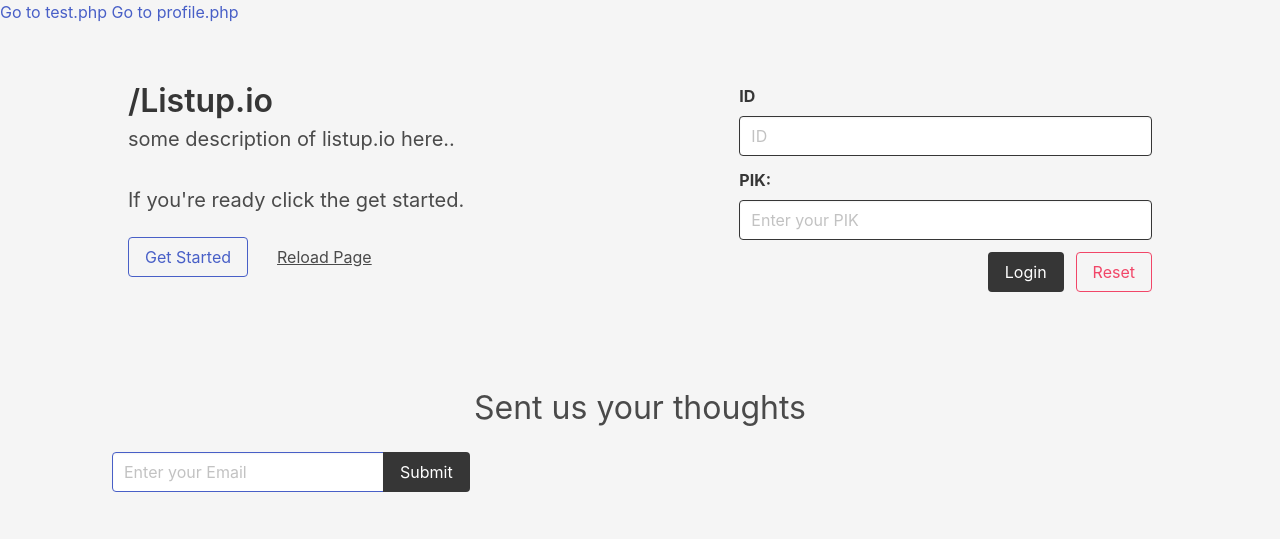
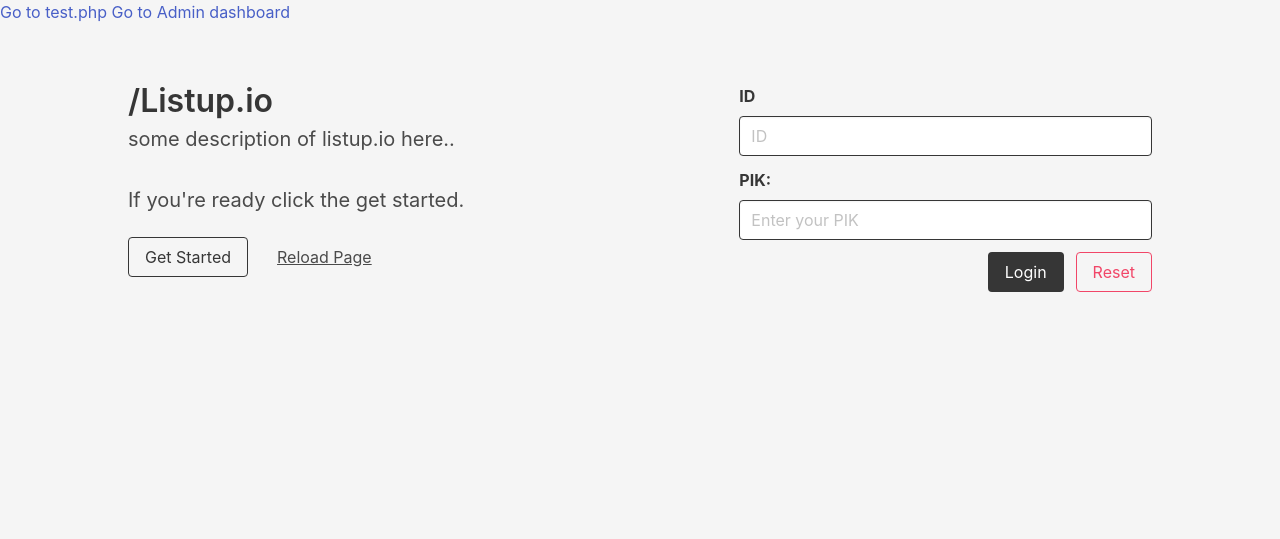
Before and after one commit to wallWrecker/list_upv2, a PHP site: page / in a window 1280 px wide. Shown: the top 539 px of the page. Run offline with PHP 8.4, Linux system fonts and the light colour scheme; some libraries are stand-ins or nearby versions.

Commit message:
Refactoring code in dashboard.js

```diff
--- a/index.php
+++ b/index.php
@@ -6,13 +6,12 @@
 <section class="container-fullhd has-background-light">
 <div>
 	<a href="test.php">Go to test.php</a>
-	<a href="pages/profile.php">Go to profile.php</a>
+	<a href="pages/dashboard.php">Go to Admin dashboard</a>
 </div>
 
 	<div class="container hero">
 		<div class="hero-body">
-
-		<!-- Parent Column for Left & Right Panes -->
+			<!-- Parent Column for Left & Right Panes -->
 			<div class="columns is-vcentered px-4">
 				<!-- Left Pane -->
 				<div class="column">
@@ -26,7 +25,7 @@
 						<p class="subtitle">If you're ready click the get started.</p>
 						<div class="field is-grouped">
 							<div class="control">
-								<button id="get-started-button" class="button is-outlined is-link">Get Started</button>
+								<button id="get-started-button" class="button is-outlined is-dark">Get Started</button>
 							</div>
 
 							<div class="control">
@@ -93,30 +92,6 @@
 	</div>
 </section>
 
-<!-- Sent us your thoughts section. -->
-<section class="container section">
-	<h3 id="demo" class="subtitle is-3 has-text-centered">Sent us your thoughts</h3>
-	<form action="<?php echo $_SERVER["PHP_SELF"];?>" method="post" >
-		<div class="field has-addons">
-			<div class="control">
-				<input
-					class="input input-outlined is-link"
-					name="name"
-					type="text" placeholder="Enter your Email">
-			</div>
-
-			<div class="control">
-				<button
-					class="button btn-outlined is-dark"
-					name="submit"
-					type="submit">
-						Submit
-				</button>
-			</div>
-		</div>
-	</form>
-</section>
-
 <script src="<?php echo sourceLink("js","index"); ?>"></script>
 
 <?php
--- a/processes/process.php
+++ b/processes/process.php
@@ -25,6 +25,7 @@
 			$data[$key] = func_get_arg($counter);
 			$counter++;
 		}
+
 		header("Content-Type: application/json");
 		return json_encode($data);
 }
--- a/src/js/index.js
+++ b/src/js/index.js
@@ -12,11 +12,12 @@ console.log("index.js is working.");
 
 // Trigger Reload Button
 let reload_button = document.getElementById("reloadbutton");
-reload_button.addEventListener("click", () => {
-  basicAjax();
+reload_button.addEventListener("click", function(){
+  basicAjaxSynchronous();
+  console.log("Done");
 });
 
-function basicAjax() {
+function basicAjaxSynchronous() {
   let xhttp = new XMLHttpRequest();
   xhttp.onreadystatechange = function () {
     if (this.readyState == 4 && this.status == 200) {
@@ -26,6 +27,6 @@ function basicAjax() {
     }
   };
 
-  xhttp.open("GET", "/hello_world/processes/process.php?execute=true");
+  xhttp.open("GET", "/hello_world/processes/process.php?execute=true",false);
   xhttp.send();
 }
```
Also changed, not shown: pages/dashboard.php (renamed from pages/profile.php, +9 -9 lines), src/js/dashboard.js (renamed from src/js/profile.js, +20 -5 lines).
